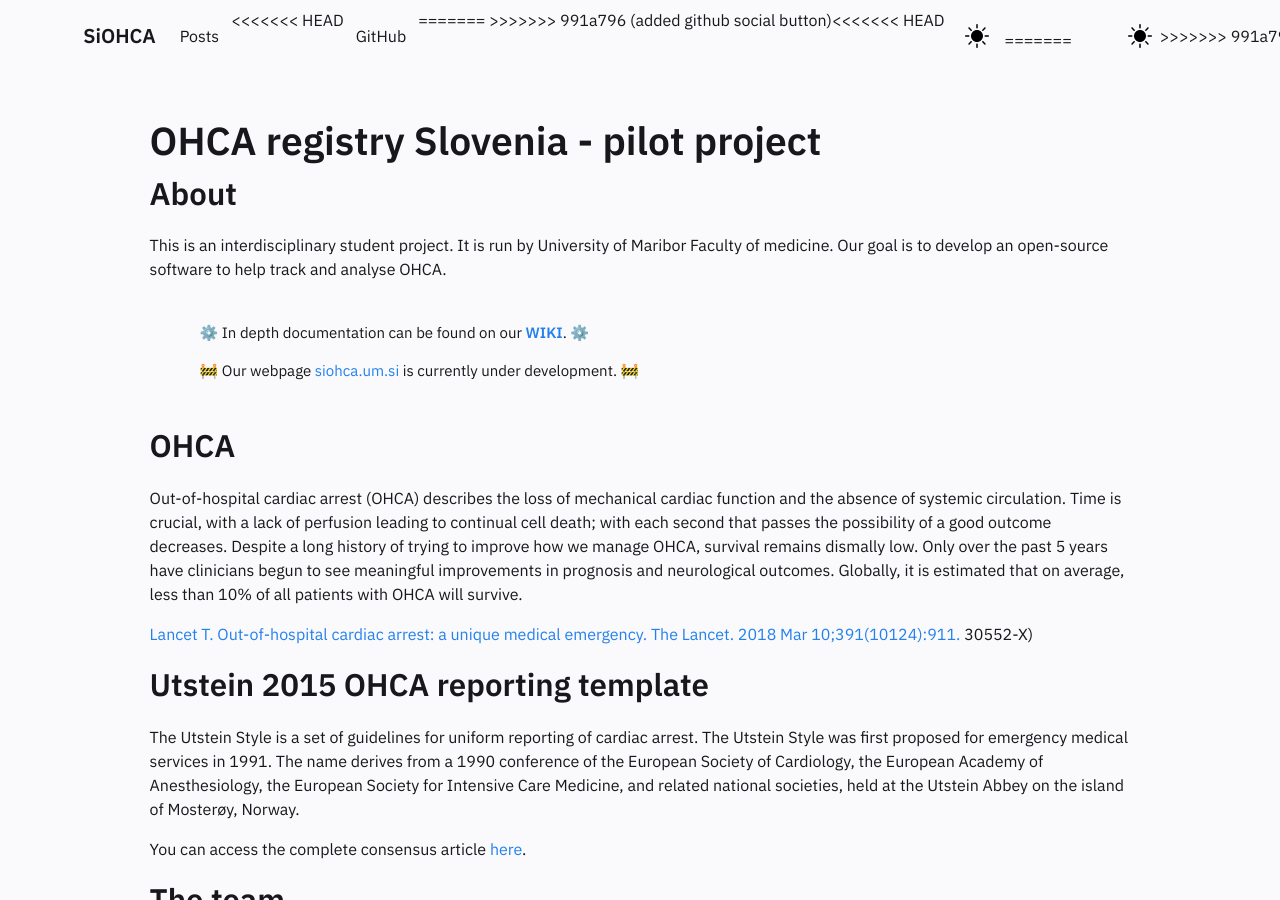
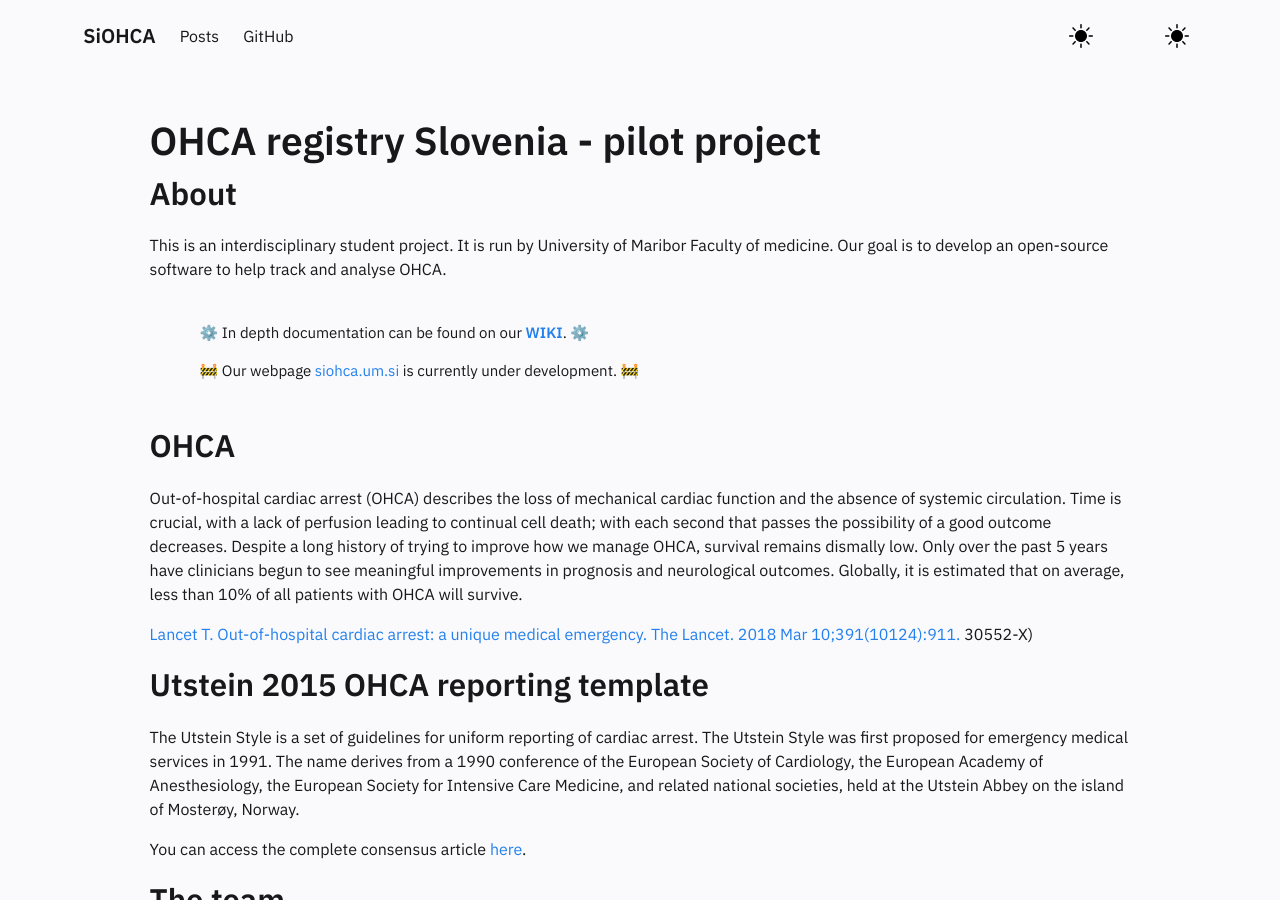
Before and after one commit to SterArcher/OHCA-registry-Slovenia, a Jekyll site: the page built from pages/index.md, in a window 1280 px wide and 900 px high. Built offline with Jekyll 4.4.1, drawn with Linux system fonts in a browser that asks for light colours.

Commit message:
Update Header.html

```diff
--- a/_includes/Header.html
+++ b/_includes/Header.html
@@ -46,17 +46,13 @@
             <a href="https://siohca.um.si/posts" target="_blank" class="navbar-item">
                 Posts
             </a>
-<<<<<<< HEAD
             <a href="https://github.com/SterArcher/OHCA-registry-Slovenia" target="_blank" class="navbar-item">
                 GitHub
             </a>
-=======
->>>>>>> 991a796 (added github social button)
         </div>
     </div>
 
     <div id="github navbar" class="navbar-menu">
-<<<<<<< HEAD
         <div class="navbar-end is-hidden-mobile" onclick="modeSwitcher()">
             <div class="navbar-item">
                 <div class="buttons">
@@ -65,7 +61,6 @@
                 <img src="../assets/img/sun.svg" id="theme-toggle-img">
               </span>
                     </a>
-=======
         <div class="navbar-end">
             <div class="navbar-item" style="font-size:200%;">
                     <a href="https://github.com/SterArcher/OHCA-registry-Slovenia" target="_blank">
@@ -87,7 +82,6 @@
                 </span>
                         </a>
                     </div>
->>>>>>> 991a796 (added github social button)
                 </div>
             </div>
         </div>
```
